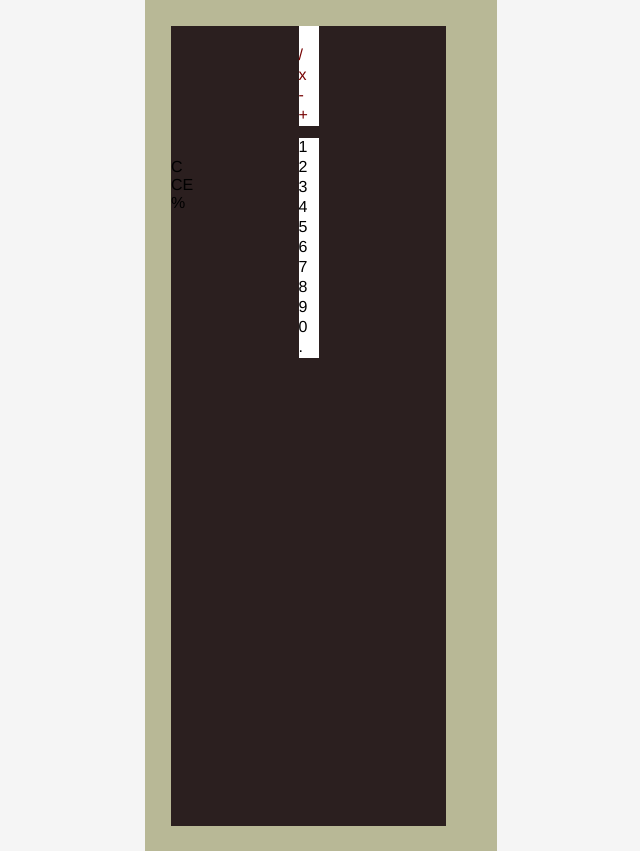
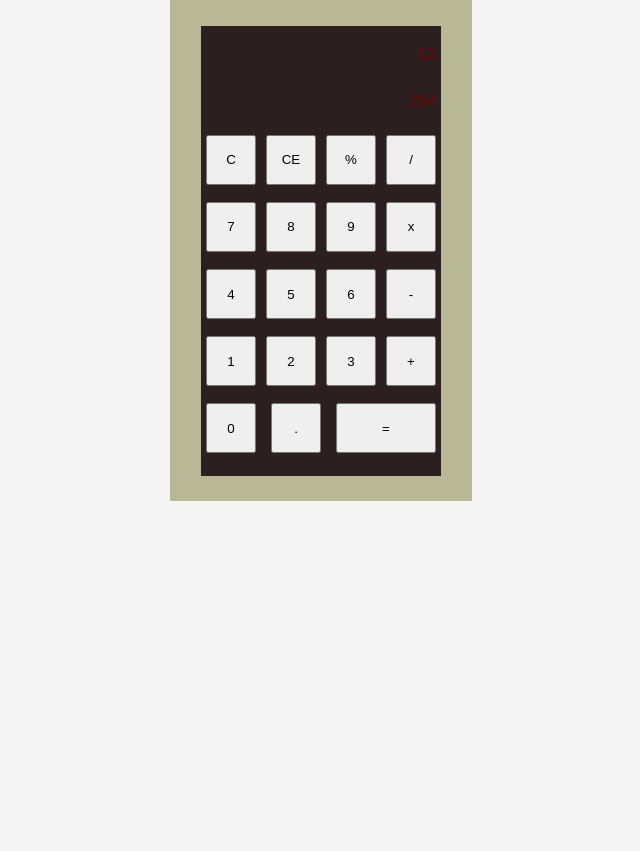
Before and after one commit to carolinekle/calculator, a plain HTML site: page index.html in a window 1280 px wide. Shown: the whole page, without its empty margins (319-959 px from the left). After the commit the page ends 800 px from the top, so only its background shows below. Drawn offline with Linux system fonts and the light colour scheme.

Commit message:
more html and css

```diff
--- a/index.html
+++ b/index.html
@@ -8,41 +8,37 @@
 </head>
 <body>
     <div id = "calculator">
-        <div class="background">
+
 
             <div class="screen">
+                <div class="previous">12</div>
+                <div class = "current">234</div>
+            </div>
 
-            <div class= "buttons">
-
-                </div>
-                    <div class = "operations">/</div>
-                    <div class = "operations">x</div>
-                    <div class = "operations">-</div>
-                    <div class = "operations">+</div>
-                </div>
-
-                <div class = "numbers">
-                    <div class = "numbers">1</div>
-                    <div class = "numbers">2</div>
-                    <div class = "numbers">3</div>
-                    <div class = "numbers">4</div>
-                    <div class = "numbers">5</div>
-                    <div class = "numbers">6</div>
-                    <div class = "numbers">7</div>
-                    <div class = "numbers">8</div>
-                    <div class = "numbers">9</div>
-                    <div class = "numbers">0</div>
-                    <div class = "numbers">.</div>
-                </div>
-
-                <div class = "functions">
-                    <div>C</div>
-                    <div>CE</div>
-                    <div>%</div>
-                </div>
+            <div id= "keys">
+                <button>C</button>
+                <button>CE</button>
+                <button>%</button>
+                <button >/</button>
+                <button >7</button>
+                <button >8</button>
+                <button >9</button>
+                <button >x</button>
+                <button >4</button>
+                <button >5</button>
+                <button >6</button>
+                <button >-</button>
+                <button >1</button>
+                <button >2</button>
+                <button >3</button>
+                <button >+</button>
+                <button >0</button>
+                <button >.</button>
+                <button class = "big">=</button>
 
 
             </div>
+
         </div>
     </div>
 </body>
--- a/style.css
+++ b/style.css
@@ -9,9 +9,10 @@ body{
 }
 
 #calculator{
-    height:800px;
-    width: 300px;
+    height:450px;
+    width: 250px;
     display: flex;
+    flex-direction: column;
     background-color: rgb(184, 184, 150);
     margin:auto;
     padding:2%;
@@ -19,35 +20,36 @@ body{
 
 .screen{
     background-color: rgb(43, 31, 31);
-    width: 275px;
+    display: flex;
+    flex-direction: column;
+    justify-content: space-around;
+    align-items: end;
+    margin:auto;
+    width: 230px;
     height:7rem;
     color:rgb(119, 4, 4);
+    padding:5px;
 }
 
-.background{
-    background-color:  rgb(43, 31, 31);
-}
 
-.buttons, .numbers{
-    background-color: white;
-    height: 20px;
-    width: 20px;
+#keys {
+    background-color:rgb(43, 31, 31);
+    height: 400px;
+    width: 230px;
     display: flex;
     flex-wrap: wrap;
     justify-content: space-between;
     align-self: center;
     flex-direction: row;
     margin:auto;
+    padding:5px;
 }
 
-.operations{
-    background-color: white;
-    height: 20px;
-    width: 20px;
-    display: flex;
-    flex-wrap: wrap;
-    justify-content: space-between;
-    align-self: center;
-    flex-direction: row;
-    margin:auto;
+button{
+    height:50px;
+    width:50px;
 }
+
+.big{
+    width:100px;
+}
```
